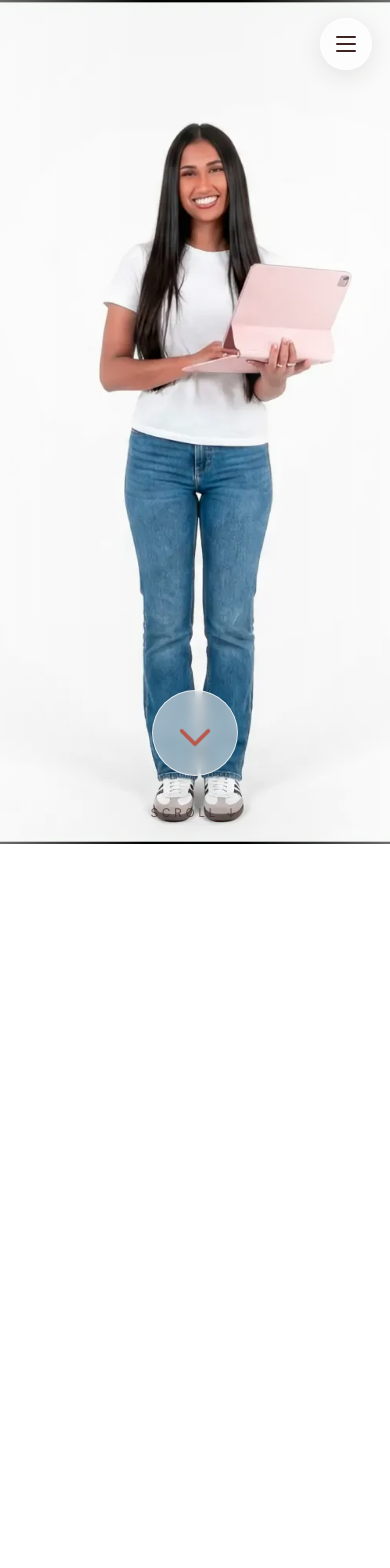
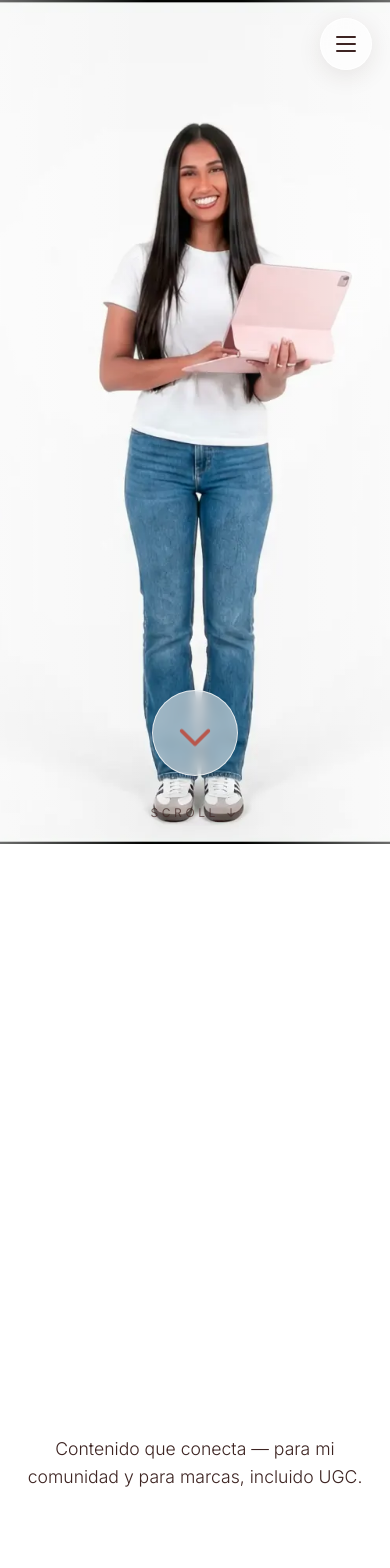
Before and after one commit to maholasss/newweb, a Next.js app: page / in a window 390 px wide. Shown: the top 1568 px of the page. Built offline with nearby package versions, Linux system fonts and the light colour scheme.

Commit message:
textos creadora de contenido, numeros limpios, puente y scroll movil

```diff
--- a/components/Outro.jsx
+++ b/components/Outro.jsx
@@ -13,6 +13,7 @@ export default function Outro() {
     <>
       <section
         style={{
+          background: `linear-gradient(180deg, ${BRAND.blush} 0%, ${BRAND.offWhite} 100%)`,
           padding: 'clamp(90px, 16vh, 180px) 6vw',
           textAlign: 'center',
         }}
@@ -35,7 +36,7 @@ export default function Outro() {
               opacity: 0.8,
             }}
           >
-            Contenido UGC para beauty, fashion y travel — auténtico, espontáneo y con criterio.
+            Contenido para tus redes, colaboraciones y vídeos UGC para tus anuncios. Si tu marca es de beauty, fashion o travel, hablemos.
           </p>
           <a
             href="mailto:hola@maholas.com" /* <-- CAMBIA por el email real */
--- a/components/ScrollHero.jsx
+++ b/components/ScrollHero.jsx
@@ -252,6 +252,7 @@ export default function ScrollHero() {
   return (
     <section
       ref={wrapRef}
+      className="mh-wrap"
       style={{ height: `${SCROLL_LENGTH_VH}vh`, position: 'relative', background: BRAND.white }}
       aria-label="Presentación de Mahola"
     >
@@ -259,6 +260,11 @@ export default function ScrollHero() {
         @keyframes mh-bounce {
           0%, 100% { transform: translateY(0); }
           50% { transform: translateY(9px); }
+        }
+        @media (max-width: 768px) {
+          .mh-wrap { height: 160vh !important; }
+          .mh-left { top: 12% !important; left: 6vw !important; max-width: 82vw !important; }
+          .mh-right { top: auto !important; bottom: 10% !important; right: 6vw !important; max-width: 86vw !important; }
         }
         @keyframes mh-pulse {
           0%, 100% { box-shadow: 0 0 0 0 rgba(184,87,76,0.35); }
@@ -323,6 +329,7 @@ export default function ScrollHero() {
 
         {/* TEXTO IZQUIERDA */}
         <div
+          className="mh-left"
           style={{
             position: 'absolute',
             left: 'clamp(20px, 7vw, 110px)',
@@ -350,6 +357,7 @@ export default function ScrollHero() {
 
         {/* TEXTO DERECHA + BOTÓN */}
         <div
+          className="mh-right"
           style={{
             position: 'absolute',
             right: 'clamp(20px, 7vw, 110px)',
--- a/components/Sections.jsx
+++ b/components/Sections.jsx
@@ -146,6 +146,20 @@ const PILLARS = [
 export default function Sections() {
   return (
     <div style={{ background: BRAND.white, color: BRAND.wine }}>
+      <p
+        style={{
+          textAlign: 'center',
+          fontWeight: 300,
+          fontSize: 'clamp(1.1rem, 2vw, 1.5rem)',
+          color: BRAND.wine,
+          maxWidth: 620,
+          margin: '0 auto',
+          padding: 'clamp(60px, 10vh, 100px) 6vw 0',
+          lineHeight: 1.6,
+        }}
+      >
+        Contenido que conecta — para mi comunidad y para marcas, incluido UGC.
+      </p>
       {/* ---------- MANIFIESTO ---------- */}
       <section
         id="trabajo"
@@ -209,7 +223,7 @@ export default function Sections() {
                     margin: '0 0 14px',
                   }}
                 >
-                  0{i + 1} — Pilar
+                  0{i + 1}
                 </p>
                 <h2
                   style={{
@@ -241,7 +255,7 @@ export default function Sections() {
       {/* ---------- PRODUCTO + FELICIDAD ---------- */}
       <section
         style={{
-          background: BRAND.offWhite,
+          background: `linear-gradient(180deg, ${BRAND.white} 0%, ${BRAND.offWhite} 22%)`,
           padding: 'clamp(70px, 12vh, 140px) 6vw',
         }}
       >
--- a/components/Stats.jsx
+++ b/components/Stats.jsx
@@ -50,7 +50,7 @@ export default function Stats() {
     <section
       id="cifras"
       style={{
-        background: `linear-gradient(180deg, ${BRAND.white} 0%, ${BRAND.offWhite} 18%, ${BRAND.blush} 100%)`,
+        background: `linear-gradient(180deg, ${BRAND.offWhite} 0%, ${BRAND.blush} 100%)`,
         padding: 'clamp(70px, 12vh, 130px) 5vw clamp(80px, 12vh, 130px)',
         color: BRAND.wine,
       }}
```
